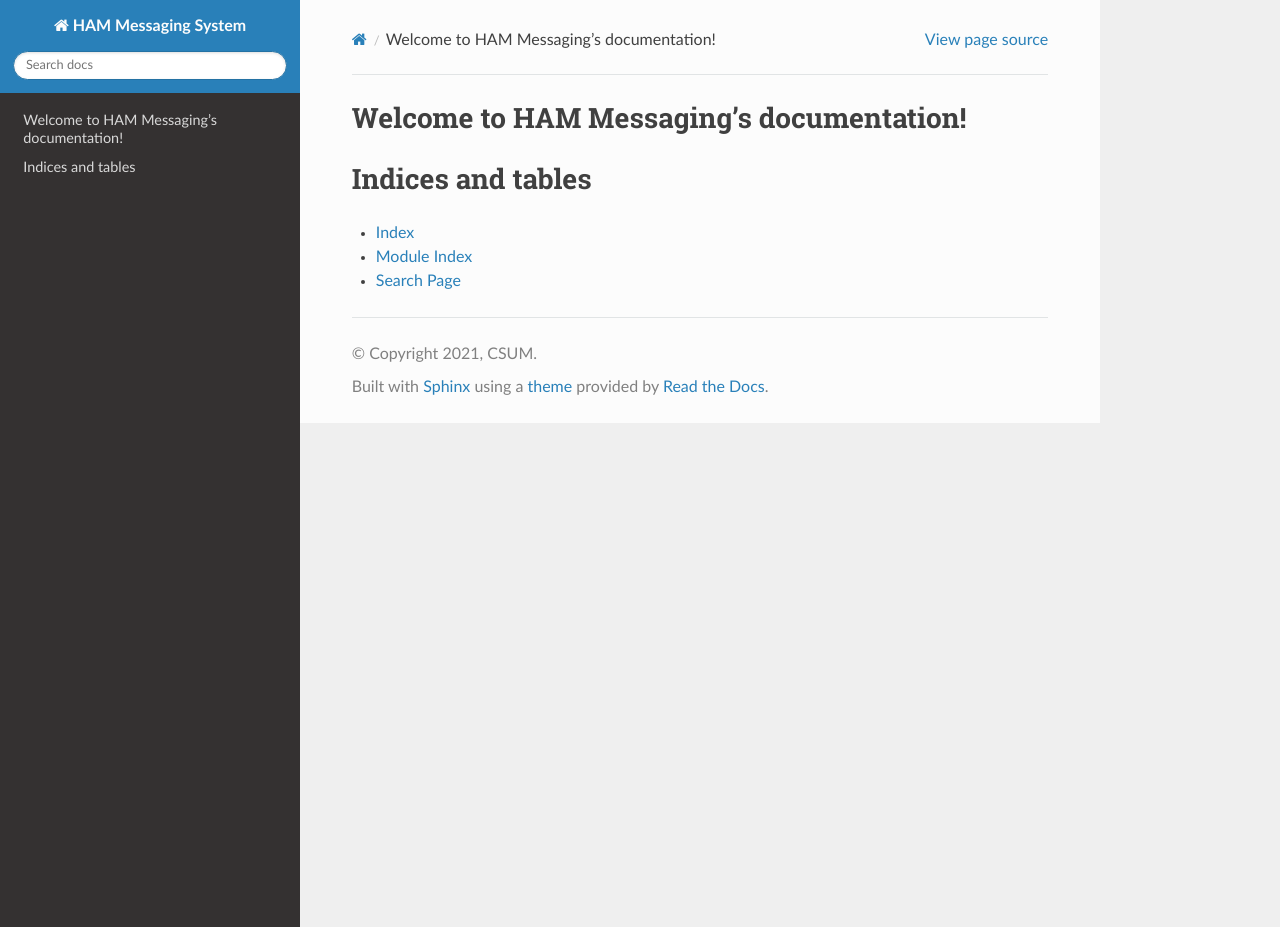
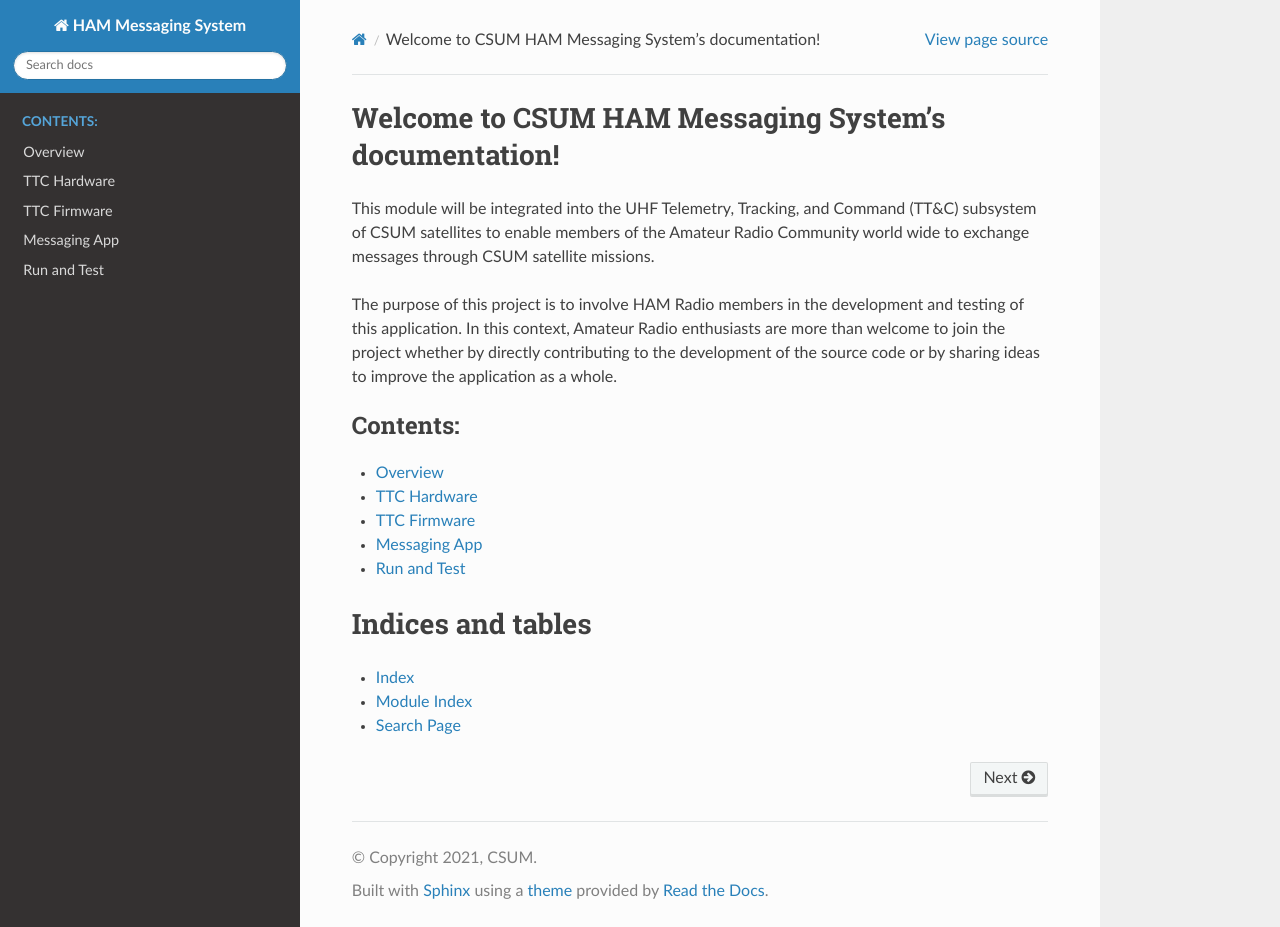
Before and after one commit to CSUMontpellier/onboard-HAM-messaging, a Sphinx documentation site: the page built from docs/index.rst, in a window 1280 px wide and 927 px high. Built offline with Sphinx 7.4.7 and the Read the Docs theme 2.0.0, drawn with Linux system fonts in a browser that asks for light colours.

Commit message:
Add basis of doc files

```diff
--- a/docs/index.rst
+++ b/docs/index.rst
@@ -3,13 +3,22 @@
    You can adapt this file completely to your liking, but it should at least
    contain the root `toctree` directive.
 
-Welcome to HAM Messaging's documentation!
-=========================================
+Welcome to CSUM HAM Messaging System's documentation!
+=====================================================
+
+This module will be integrated into the UHF Telemetry, Tracking, and Command (TT&C) subsystem of CSUM satellites to enable members of the Amateur Radio Community world wide to exchange messages through CSUM satellite missions.
+
+The purpose of this project is to involve HAM Radio members in the development and testing of this application. In this context, Amateur Radio enthusiasts are more than welcome to join the project whether by directly contributing to the development of the source code or by sharing ideas to improve the application as a whole.
 
 .. toctree::
    :maxdepth: 2
    :caption: Contents:
 
+   source/overview
+   source/hardware
+   source/firmware
+   source/ham_msg
+   source/testing
 
 
 Indices and tables
--- /dev/null
+++ b/docs/source/firmware.rst
@@ -0,0 +1,2 @@
+TTC Firmware
+============
--- /dev/null
+++ b/docs/source/ham_msg.rst
@@ -0,0 +1,2 @@
+Messaging App
+=============
--- /dev/null
+++ b/docs/source/hardware.rst
@@ -0,0 +1,2 @@
+TTC Hardware
+============
--- /dev/null
+++ b/docs/source/overview.rst
@@ -0,0 +1,2 @@
+Overview
+========
--- /dev/null
+++ b/docs/source/testing.rst
@@ -0,0 +1,2 @@
+Run and Test
+============
```
